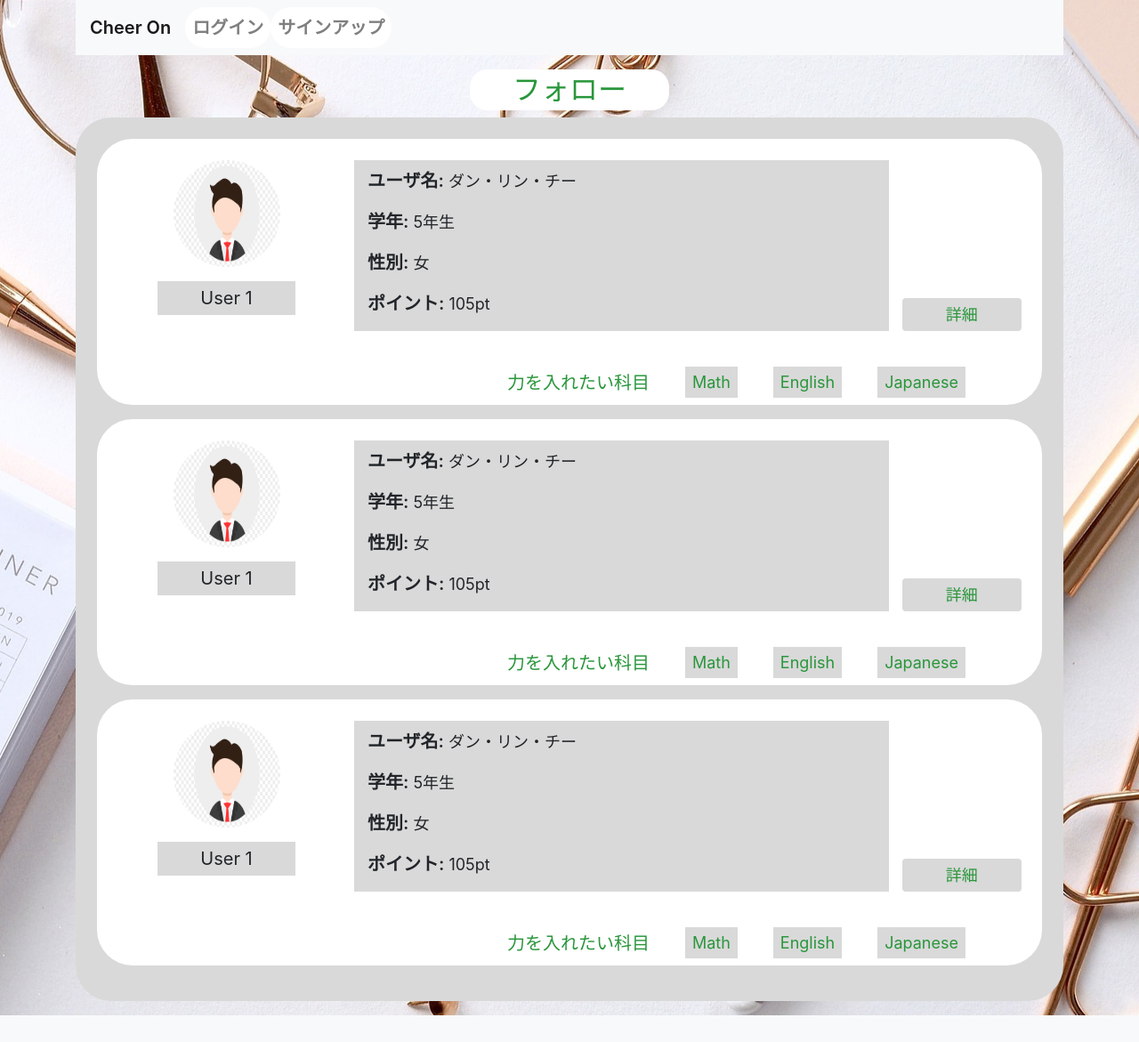
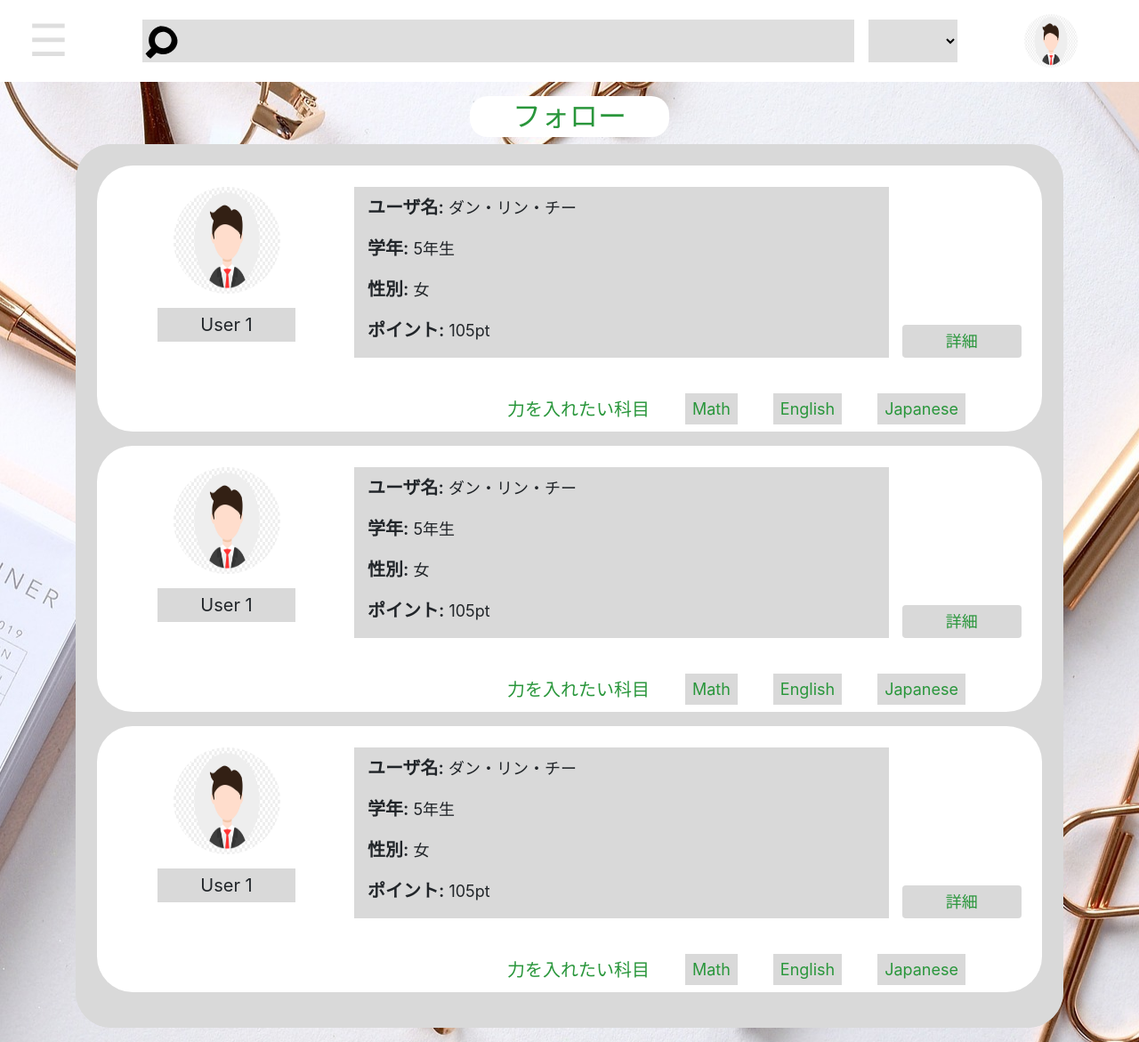
Before and after one commit to nxNghia/gPBL_blog, a Flask app: page /user/index in a window 1280 px wide. Shown: the whole page at 89% size. Before the commit the page ends 1141 px from the top, so only its background shows below. Run offline with Flask 2, Linux system fonts and the light colour scheme; some libraries are stand-ins or nearby versions.

Commit message:
Create layout header

```diff
--- a/blog/static/css/header.css
+++ /dev/null
@@ -1,3 +0,0 @@
-.user-action {
-    justify-content: end;
-}
--- a/blog/static/css/list-user.css
+++ b/blog/static/css/list-user.css
@@ -15,12 +15,12 @@
     border-radius: 40px;
 }
 
-.ul {
+.user ul {
     background: #D9D9D9;
     border-radius: 40px;
 }
 
-li {
+.user li {
     background: #FFFFFF;
     border-radius: 40px;
     border: 1px;
@@ -39,7 +39,7 @@ li {
     font-weight: 400px;
 }
 
-a {
+.user-info a {
     font-size: 40px;
 }
 
--- /dev/null
+++ b/blog/static/css/style.css
@@ -0,0 +1,66 @@
+#iconSidebar span {
+    color: #DEDEDE;
+    font-size: 50px;
+    cursor: pointer;
+}
+
+ul .menu {
+    position: relative;
+}
+.header li {
+    border-radius: none;
+}
+.menu-item {
+    position: absolute;
+    height: 1000px;
+    width: 250px;
+    background-color: #FFFFFF;
+    z-index: 99;
+}
+
+.w3-sidebar .w3-bar-item {
+    color: #29963B;
+    font-size: 20px;
+}
+
+.header .nav-item img {
+    width: 60px;
+    height: 60px;
+    border-radius: 50%;
+}
+
+.w3-sidebar span {
+    font-size: 35px;
+    cursor: pointer;
+}
+
+.w3-sidebar ul li {
+    text-decoration: none;
+    list-style: none;
+}
+
+.header input, .header select {
+    background-color: #DEDEDE;
+    height: 40px;
+    border: none;
+}
+
+.header input {
+   width: 800px;
+}
+
+.header select {
+    width: 100px;
+}
+
+.header form .search-input {
+    position: relative;
+    display: inline-block;
+}
+
+.header .search-input img{
+    width: 40px;
+    height: 40px;
+    position: absolute;
+    top: 7px;
+}
--- /dev/null
+++ b/blog/static/js/index.js
@@ -0,0 +1,9 @@
+function w3_open() {
+    document.getElementById("mySidebar").style.display = "block";
+    document.getElementById("iconSidebar").style.display = "none";
+}
+
+function w3_close() {
+    document.getElementById("mySidebar").style.display = "none";
+    document.getElementById("iconSidebar").style.display = "block";
+}
--- a/blog/templates/layout.html
+++ b/blog/templates/layout.html
@@ -8,42 +8,72 @@
     <link href="https://fonts.googleapis.com/css?family=Open+Sans:300,400,600,700" rel="stylesheet">
     <link href="https://fonts.googleapis.com/css?family=Open+Sans:300,300i,400,400i,600,600i,700,700i|Dosis:300,400,500,,600,700,700i|Lato:300,300i,400,400i,700,700i" rel="stylesheet">
     <link rel="stylesheet" href="https://maxcdn.bootstrapcdn.com/bootstrap/4.0.0/css/bootstrap.min.css">
+    <link rel="stylesheet" href="https://cdnjs.cloudflare.com/ajax/libs/font-awesome/4.7.0/css/font-awesome.min.css">
     <link rel="stylesheet" href="{{ url_for('static', filename='css/style.css') }}">
     {% block css%} {% endblock %}
 </head>
 {% block class%} {% endblock %}
-<nav class="header">
-    <div class="container">
-        <nav class="navbar navbar-expand-lg navbar-light bg-light">
-            <a class="navbar-brand" href="{{ url_for('show_entries') }}">Cheer On</a>
-            <button class="navbar-toggler" type="button" data-toggle="collapse" data-target="#navbarNav" aria-controls="navbarNav" aria-expanded="false" aria-label="Toggle navigation">
-                <span class="navbar-toggler-icon"></span>
-            </button>
-            <div class="collapse navbar-collapse" id="navbarNav">
-                <ul class="nav navbar-nav navbar-right">
+<nav class="header navbar navbar-expand-lg navbar-white bg-white">
+    <div class="collapse navbar-collapse" id="navbarSupportedContent">
+        <ul class="navbar-nav mr-auto row col-12">
+            <li class="nav-item menu col-1">
+                <div class="w3-sidebar w3-bar-block w3-border-right menu-item" style="display:none; width: 300px;" id="mySidebar">
+                    <div class="d-flex flex-column">
+                        <span onclick="w3_close()" class="w3-large text-right mr-4"> &times;</span>
+                        <div class="d-flex flex-column pl-5" style="gap: 25px;">
+                            <a href="#" class="w3-bar-item">新規投稿</a>
+                            <a href="#" class="w3-bar-item">注目の投稿</a>
+                            <ul>
+                                <li class="mb-3"><a href="#" class="sub-menu text-dark">科目１</a></li>
+                                <li class="mb-3"><a href="#" class="sub-menu text-dark">科目2</a></li>
+                                <li><a href="#" class="sub-menu text-dark">科目3</a></li>
+                            </ul>
+                        <a href="#" class="w3-bar-item">頑張っている人たち</a>
+
+                        </div>
+
+                    </div>
+                </div>
+                <div class="w3-teal ml-3" id="iconSidebar">
+                    <span class="w3-button w3-teal w3-xlarge" onclick="w3_open()">☰</span>
+                </div>
+            </li>
+            <li class="nav-item col-10 d-flex align-items-center text-center align-item-center justify-content-center">
+                <form class="form-inline my-2 my-lg-0">
+                    <div class="search-input">
+                        <img src="{{ url_for('static', filename='img/search.svg') }}">
+                        <input class="mr-3 px-5 py-4" type="search" aria-label="Search">
+                    </div>
+                    <select class="px-2 py-4">
+                        <option></option>
+                        <option>1</option>
+                        <option>2</option>
+                        <option>3</option>
+                    </select>
+                </form>
+            </li>
+            <li class="nav-item dropdown col-1 d-flex justify-content-end">
+                <a class="nav-link" href="#" id="navbarDropdown" role="button" data-toggle="dropdown" aria-haspopup="true" aria-expanded="false">
+                    <img src="{{ url_for('static', filename='img/man-avatar.png') }}">
+                </a>
+                <div class="dropdown-menu" aria-labelledby="navbarDropdown">
                     {% if not session.logged_in %}
-                    <li class="nav-item">
-                        <a class="nav-link" href="{{ url_for('login') }}">ログイン</a>
-                    </li>
-                    <li class="nav-item">
-                        <a class="nav-link" href="{{ url_for('signup') }}">サインアップ</a>
-                    </li>
+                        <a class="dropdown-item" href="{{ url_for('login') }}">ログイン</a>
+                        <a class="dropdown-item" href="{{ url_for('signup') }}">サインアップ</a>
                     {% else %}
-                    <li class="nav-item">
-                        <a class="nav-link" href="{{ url_for('logout') }}">ログアウト</a>
-                    </li>
+                        <a class="dropdown-item" href="{{ url_for('logout') }}">ログアウト</a>
                     {% endif %}
-                </ul>
-            </div>
-        </nav>
-
-        {% for message in get_flashed_messages() %}
-        <div class="alert alert-info" role="alert">
-            {{ message }}
-        </div>
-        {% endfor %}
+                </div>
+            </li>
+        </ul>
     </div>
 </nav>
+<!-- Message Error -->
+{% for message in get_flashed_messages() %}
+    <div class="alert alert-info" role="alert">
+        {{ message }}
+    </div>
+{% endfor %}
 <section class="body mt-3 container">
     {% block body%} {% endblock %}
 </section>
@@ -53,5 +83,6 @@
 <script src="https://cdnjs.cloudflare.com/ajax/libs/popper.js/1.12.9/umd/popper.min.js"></script>
 <script src="https://maxcdn.bootstrapcdn.com/bootstrap/4.0.0/js/bootstrap.min.js"></script>
 <script src="https://ajax.googleapis.com/ajax/libs/jquery/3.6.0/jquery.min.js"></script>
+<script type="application/javascript" src="{{ url_for('static', filename='js/index.js') }}"></script>
 </body>
 </html>
```
Also changed, not shown: blog/static/img/avatar.jpeg (added), blog/static/img/search.svg (added).
